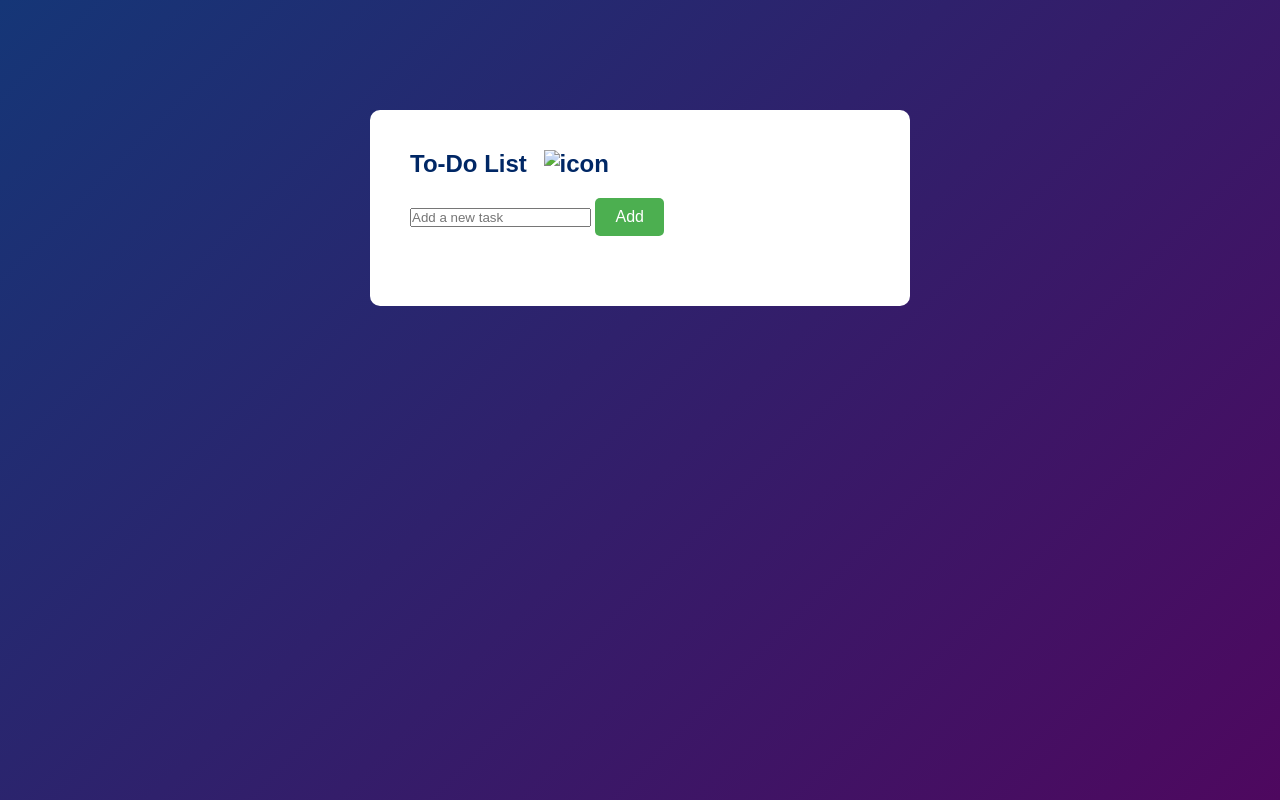
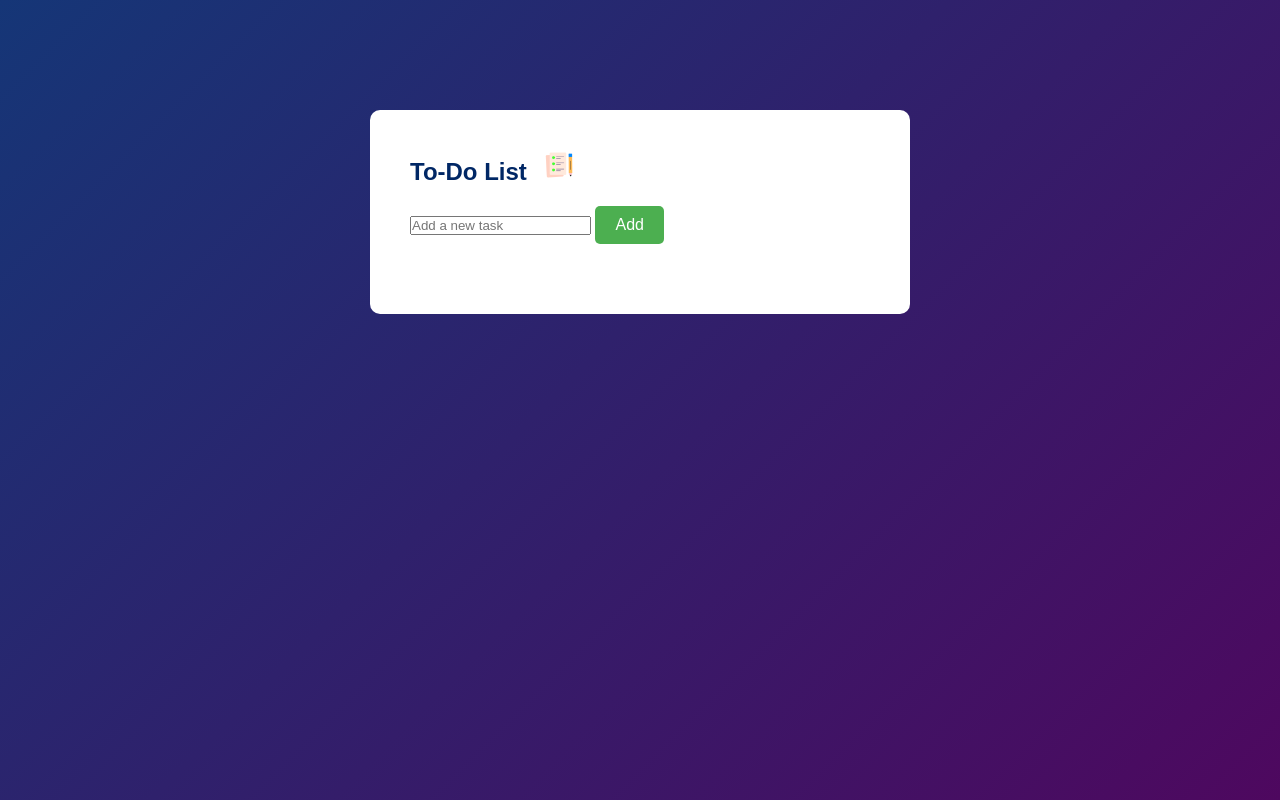
Before and after one commit to anmolsherawat/too-do-list, a plain HTML site: page index.html in a window 1280 px wide. Drawn offline with Linux system fonts and the light colour scheme.

Commit message:
Update index.html
image path change

```diff
--- a/index.html
+++ b/index.html
@@ -9,7 +9,7 @@
 <body>
     <div class="container">
         <div class="todo">
-            <h2>To-Do List <img src="images/icon.png" alt="icon"></h2>
+            <h2>To-Do List <img src="icon.png" alt="icon"></h2>
             <div class="input-box">
                 <input type="text" id="taskInput" placeholder="Add a new task">
                 <button onclick="addTask()">Add</button>
```
